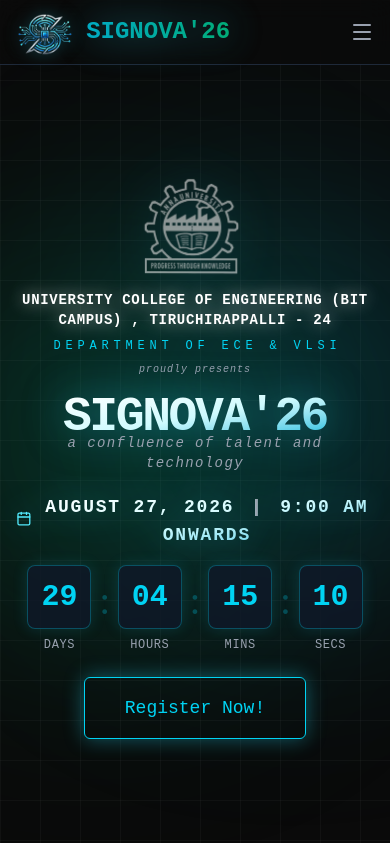
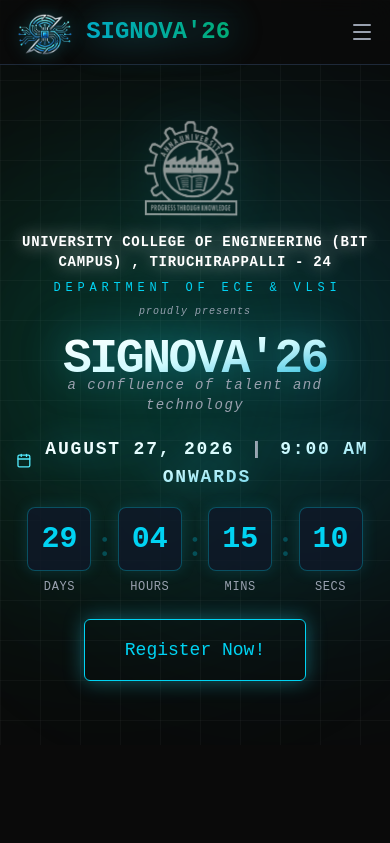
Before and after one commit to signova-26/signova-26, a React (Vite) app: page / in a window 390 px wide. Shown: the top 843 px of the page. Built offline with nearby package versions, Linux system fonts and the light colour scheme.

Commit message:
Fix mobile alignment in Hero section

```diff
--- a/src/components/Hero.jsx
+++ b/src/components/Hero.jsx
@@ -45,7 +45,7 @@
   );
 
   return (
-    <section id="home" className="relative min-h-screen flex items-center justify-center pt-16 overflow-hidden bg-grid-pattern">
+    <section id="home" className="relative min-h-[80vh] md:min-h-screen flex items-center justify-center pt-28 pb-16 md:pt-16 md:pb-0 overflow-hidden bg-grid-pattern">
       {/* Glow overlays */}
       <div className="absolute top-1/4 left-1/4 w-96 h-96 bg-cyan-500/20 rounded-full blur-[120px] pointer-events-none"></div>
       <div className="absolute bottom-1/4 right-1/4 w-96 h-96 bg-emerald-500/20 rounded-full blur-[120px] pointer-events-none"></div>
```
